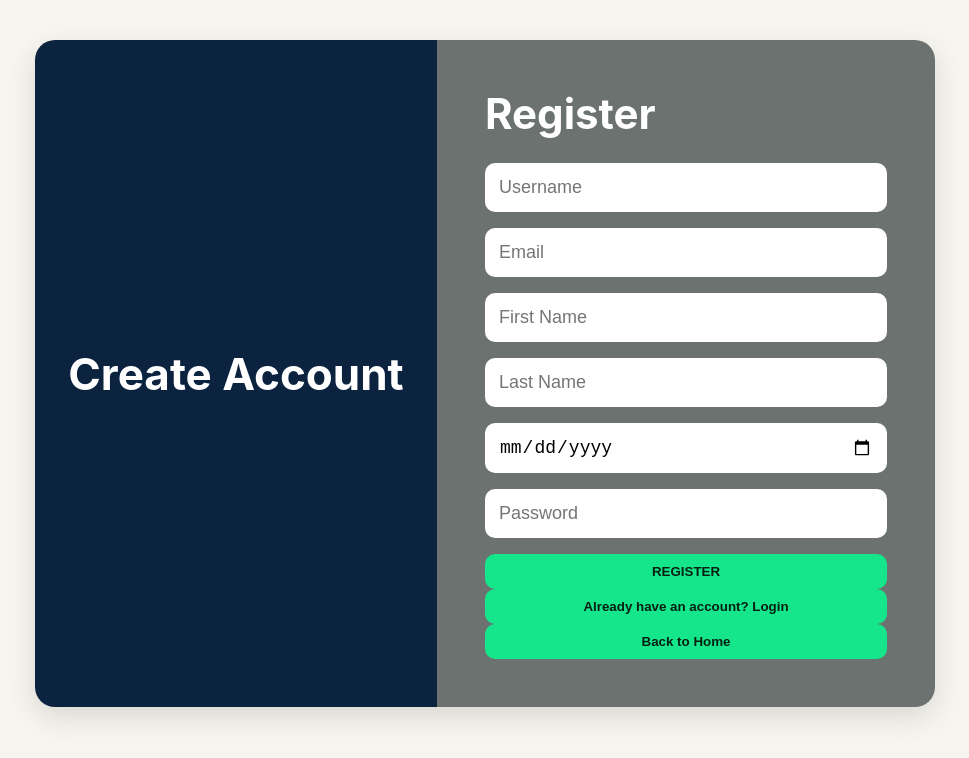
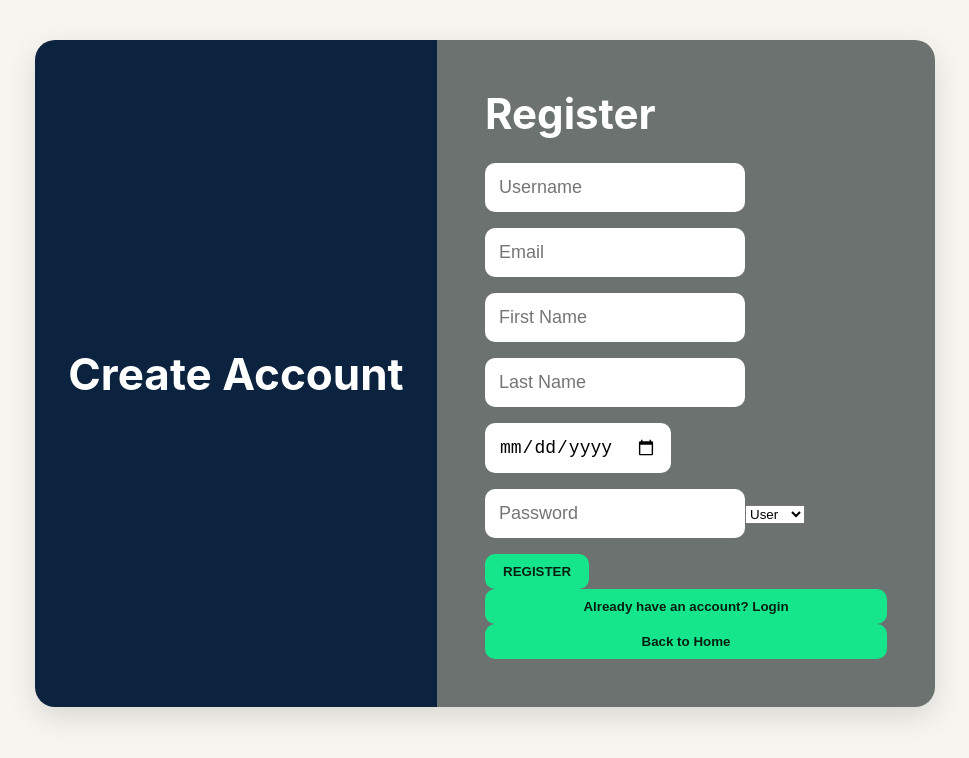
Before and after one commit to FoxBernard/WebTechnologies, a React (Vite) app in the folder frontend/: page /register in a window 1280 px wide. Shown: the top 758 px of the page, without its empty margins (155-1124 px from the left). Built offline with nearby package versions, Linux system fonts and the light colour scheme.

Commit message:
Fixing merge conflicts

```diff
--- a/frontend/pages/Register.jsx
+++ b/frontend/pages/Register.jsx
@@ -12,8 +12,11 @@ export default function Register() {
   const [firstName, setFirstName] = useState("");
   const [lastName, setLastName] = useState("");
   const [dateOfBirth, setDateOfBirth] = useState("");
+  const [role, setRole] = useState("user");
 
-  const handleRegister = async () => {
+  const handleRegister = async (e) => {
+    e.preventDefault();
+
     try {
       const res = await fetch(`${API_URL}/api/auth/register`, {
         method: "POST",
@@ -28,7 +31,7 @@ export default function Register() {
           first_name: firstName,
           last_name: lastName,
           date_of_birth: dateOfBirth,
-        role: "user"
+          role,
         }),
       });
 
@@ -38,9 +41,8 @@ export default function Register() {
         alert("User registered successfully!");
         navigate("/login");
       } else {
-        alert(data.message || data.error);
+        alert(data.message || data.error || "Registration failed");
       }
-
     } catch (err) {
       console.error(err);
       alert("Error registering user");
@@ -50,6 +52,7 @@ export default function Register() {
   return (
     <div className="page">
       <div className="auth-card">
+
         <div className="auth-left">
           <h1>Create Account</h1>
         </div>
@@ -57,10 +60,14 @@ export default function Register() {
         <div className="auth-right">
           <h2>Register</h2>
 
+          <form onSubmit={handleRegister}>
+
             <input
+              type="text"
               placeholder="Username"
               value={username}
               onChange={(e) => setUsername(e.target.value)}
+              required
             />
 
             <input
@@ -68,24 +75,30 @@ export default function Register() {
               placeholder="Email"
               value={email}
               onChange={(e) => setEmail(e.target.value)}
+              required
             />
 
             <input
+              type="text"
               placeholder="First Name"
               value={firstName}
               onChange={(e) => setFirstName(e.target.value)}
+              required
             />
 
             <input
+              type="text"
               placeholder="Last Name"
               value={lastName}
               onChange={(e) => setLastName(e.target.value)}
+              required
             />
 
             <input
               type="date"
               value={dateOfBirth}
               onChange={(e) => setDateOfBirth(e.target.value)}
+              required
             />
 
             <input
@@ -93,9 +106,23 @@ export default function Register() {
               placeholder="Password"
               value={password}
               onChange={(e) => setPassword(e.target.value)}
+              required
             />
 
-          <button onClick={handleRegister}>REGISTER</button>
+            <select
+              value={role}
+              onChange={(e) => setRole(e.target.value)}
+            >
+              <option value="user">User</option>
+              <option value="host">Host</option>
+              <option value="admin">Admin</option>
+            </select>
+
+            <button type="submit">
+              REGISTER
+            </button>
+
+          </form>
 
           <button onClick={() => navigate("/login")}>
             Already have an account? Login
@@ -104,6 +131,7 @@ export default function Register() {
           <button onClick={() => navigate("/")}>
             Back to Home
           </button>
+
         </div>
       </div>
     </div>
--- a/frontend/src/App.jsx
+++ b/frontend/src/App.jsx
@@ -9,6 +9,8 @@ export default function App() {
   return (
     <BrowserRouter>
       <Routes>
+
+        {/* PUBLIC PAGES */}
         <Route path="/" element={<Home />} />
         <Route path="/login" element={<Login />} />
         <Route path="/register" element={<Register />} />
```
Also changed, not shown: frontend/pages/Login.jsx (line endings or trailing spaces). Lines whose indentation alone changed are shown as unchanged.
